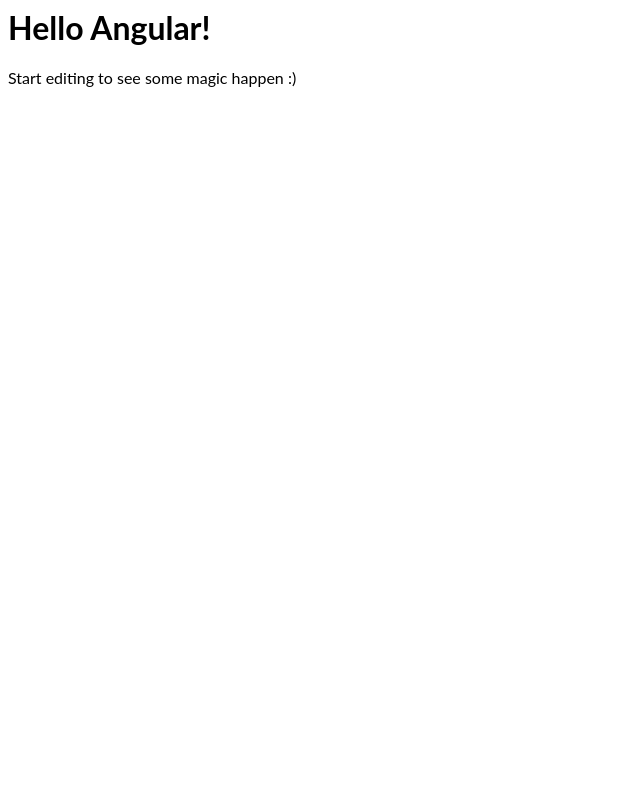
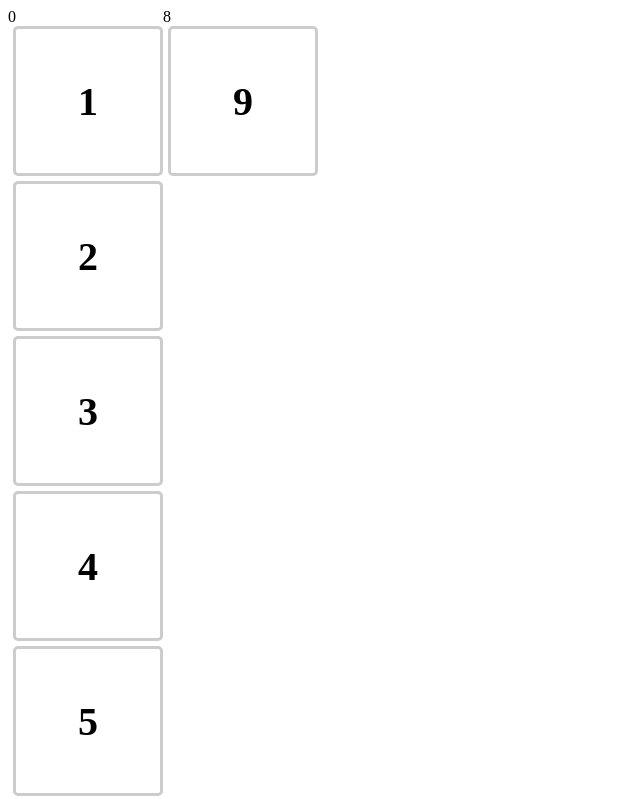
Before and after one commit to taitruong/angular-drag-n-drop-mixed-orientation-example, an Angular app: page / in a window 1280 px wide. Shown: the top 799 px of the page, without its empty margins (0-640 px from the left). Built offline with nearby package versions, Linux system fonts and the light colour scheme.

Commit message:
first draft

```diff
--- a/package.json
+++ b/package.json
@@ -3,9 +3,12 @@
   "version": "0.0.0",
   "private": true,
   "dependencies": {
+    "@angular/animations": "^8.2.12",
+    "@angular/cdk": "^8.2.3",
     "@angular/common": "^8.2.12",
     "@angular/compiler": "^8.2.12",
     "@angular/core": "^8.2.12",
+    "@angular/flex-layout": "^8.0.0-beta.27",
     "@angular/forms": "^8.2.12",
     "@angular/platform-browser": "^8.2.12",
     "@angular/platform-browser-dynamic": "^8.2.12",
--- a/src/app/app.component.css
+++ b/src/app/app.component.css
@@ -1,3 +1,10 @@
-p {
-  font-family: Lato;
+.item-box {
+  width: 150px;
+  height: 150px;
+  border: solid 3px #ccc;
+  background: #fff;
+  font-size: 30pt;
+  font-weight: bold;
+  border-radius: 5px;
+  margin: 0px 0px 5px 5px;
 }
--- a/src/app/app.component.html
+++ b/src/app/app.component.html
@@ -1,4 +1,26 @@
-<hello name="{{ name }}"></hello>
-<p>
-  Start editing to see some magic happen :)
-</p>
+<div #itemRow fxLayout="row wrap" cdkDropListGroup>
+	<div *ngFor="
+            let dummy of ' '.repeat(items.length).split('');
+            let index = index
+         ">
+		<div fxFlex="grow" *ngIf="getTableRow(itemRow, index).length > 0"
+         cdkDropList
+         cdkDropListOrientation="horizontal"
+			   [cdkDropListData]="getTableRow(itemRow, index)"
+         (cdkDropListDropped)="reorderDroppedItem($event)">
+         {{index}}
+			<div fxLayoutAlign="center center"
+           class="item-box"
+           *ngFor="let item of getTableRow(itemRow, index)"
+           cdkDrag>
+				<div class="drag-placeholder" *cdkDragPlaceholder></div>
+				{{item}}
+			</div>
+		</div>
+	</div>
+</div>
+<div fxLayout="row">
+  <div fxFlex="grow">a</div>
+  <div fxFlex="grow">b</div>
+  <div fxFlex="grow">c</div>
+</div>
--- a/src/app/app.component.ts
+++ b/src/app/app.component.ts
@@ -1,10 +1,75 @@
-import { Component } from '@angular/core';
+import { Component } from "@angular/core";
+import { CdkDragDrop, moveItemInArray } from "@angular/cdk/drag-drop";
 
 @Component({
-  selector: 'my-app',
-  templateUrl: './app.component.html',
-  styleUrls: [ './app.component.css' ]
+  selector: "my-app",
+  templateUrl: "./app.component.html",
+  styleUrls: ["./app.component.css"]
 })
-export class AppComponent  {
-  name = 'Angular';
+export class AppComponent {
+  boxWidth = 155;
+  items: Array<number> = [1, 2, 3, 4, 5, 6, 7, 8, 9];
+  itemTable: Array<number[]> = new Array(this.items.length);;
+
+  getTableRow(articleRowElement: Element, index: number): number[] {
+    const columnSize = this.getColumnSize(articleRowElement, index);
+    const column = index % columnSize;
+    if (column == 0) {
+      const row = this.getRow(index, columnSize);
+      let data = this.itemTable[row];
+      if (!data) {
+
+        data = this.items.slice(row * columnSize, (row + 1) * columnSize);
+        this.itemTable[row] = data;
+      }
+      return data;
+    }
+    return [];
+  }
+
+  updateItemTable() {
+    let index = 0;
+    this.itemTable = this.itemTable.map(row =>
+      row.map(articleFormGroup => this.items[index++])
+    );
+  }
+
+  getColumnSize(articleRowElement: Element, index: number): number {
+    const { width } = articleRowElement.getBoundingClientRect();
+    console.log('>>> total width', width);
+    const columnSize = (width - (width % this.boxWidth)) / this.boxWidth;
+    console.log('>>>> column size', columnSize);
+    return columnSize;
+  }
+
+  getRow(index: number, columnSize: number) {
+    const column = index % columnSize;
+    return (index - column) / columnSize;
+  }
+
+  reorderDroppedList(event: CdkDragDrop<number[]>) {
+    const { previousIndex, currentIndex } = event;
+
+    const previousFormGroup = event.previousContainer.data[previousIndex];
+    const currentFormGroup =
+      currentIndex < event.container.data.length
+        ? event.container.data[currentIndex]
+        : event.container.data[currentIndex - 1];
+
+    const previousSortIndex = this.items.indexOf(previousFormGroup);
+    let currentSortIndex =
+      currentIndex < event.container.data.length
+        ? this.items.indexOf(currentFormGroup)
+        : this.items.indexOf(currentFormGroup) + 1;
+    if (
+      previousSortIndex < currentSortIndex &&
+      event.previousContainer != event.container
+    ) {
+      currentSortIndex--;
+    }
+
+    moveItemInArray(this.items, previousIndex, currentIndex);
+
+    this.updateItemTable();
+  }
 }
--- a/src/app/app.module.ts
+++ b/src/app/app.module.ts
@@ -1,12 +1,16 @@
+import { DragDropModule } from "@angular/cdk/drag-drop";
 import { NgModule } from '@angular/core';
 import { BrowserModule } from '@angular/platform-browser';
+import { BrowserAnimationsModule } from '@angular/platform-browser/animations';
 import { FormsModule } from '@angular/forms';
+
+import { FlexLayoutModule } from "@angular/flex-layout";
 
 import { AppComponent } from './app.component';
 import { HelloComponent } from './hello.component';
 
 @NgModule({
-  imports:      [ BrowserModule, FormsModule ],
+  imports:      [ BrowserModule, BrowserAnimationsModule, FormsModule, DragDropModule, FlexLayoutModule ],
   declarations: [ AppComponent, HelloComponent ],
   bootstrap:    [ AppComponent ]
 })
```
